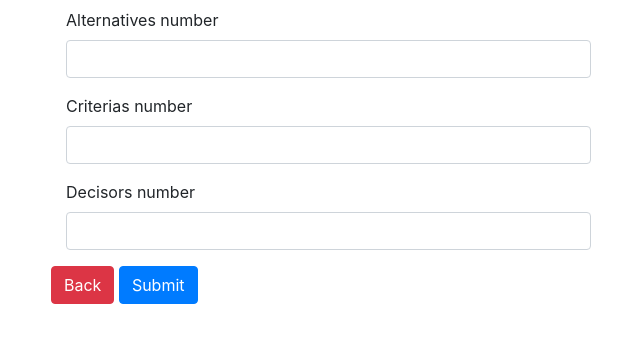
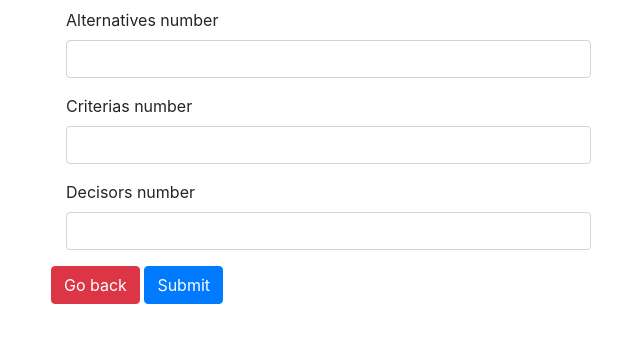
Before and after one commit to iamgilvan/thor-web, a Flask app: template templates/main.html in a window 1280 px wide. Shown: the top 343 px of the page, without its empty margins (34-674 px from the left). Run offline with Flask 2, Linux system fonts and the light colour scheme; the template is opened without the code that fills it, so the values that code supplies are empty; some libraries are stand-ins or nearby versions.

Commit message:
Fix name

```diff
--- a/templates/buttons.html
+++ b/templates/buttons.html
@@ -1,5 +1,5 @@
 {% block button %}
-<button class="btn btn-danger"  onclick="goBack()">Back</button>
+<button class="btn btn-danger"  onclick="goBack()">Go back</button>
 <button class="btn btn-primary" type="submit">Submit</button>
 
 <script>
```
